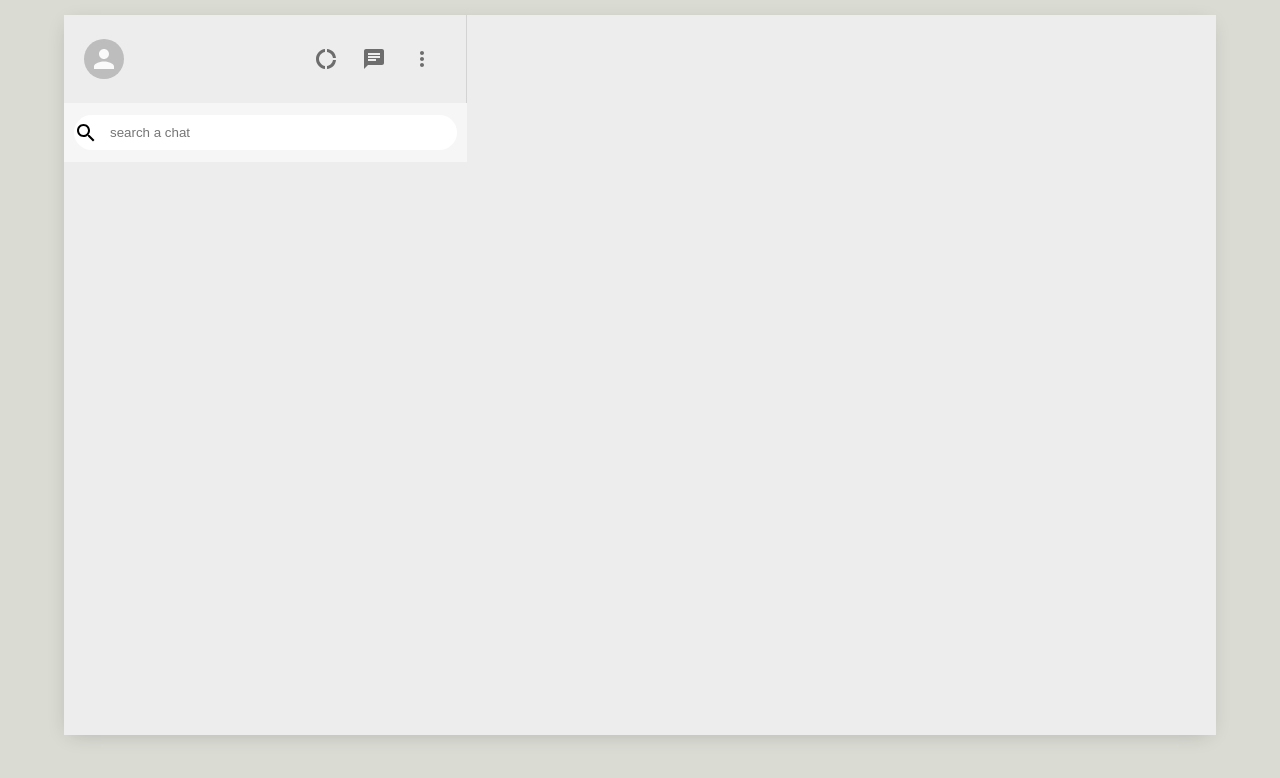
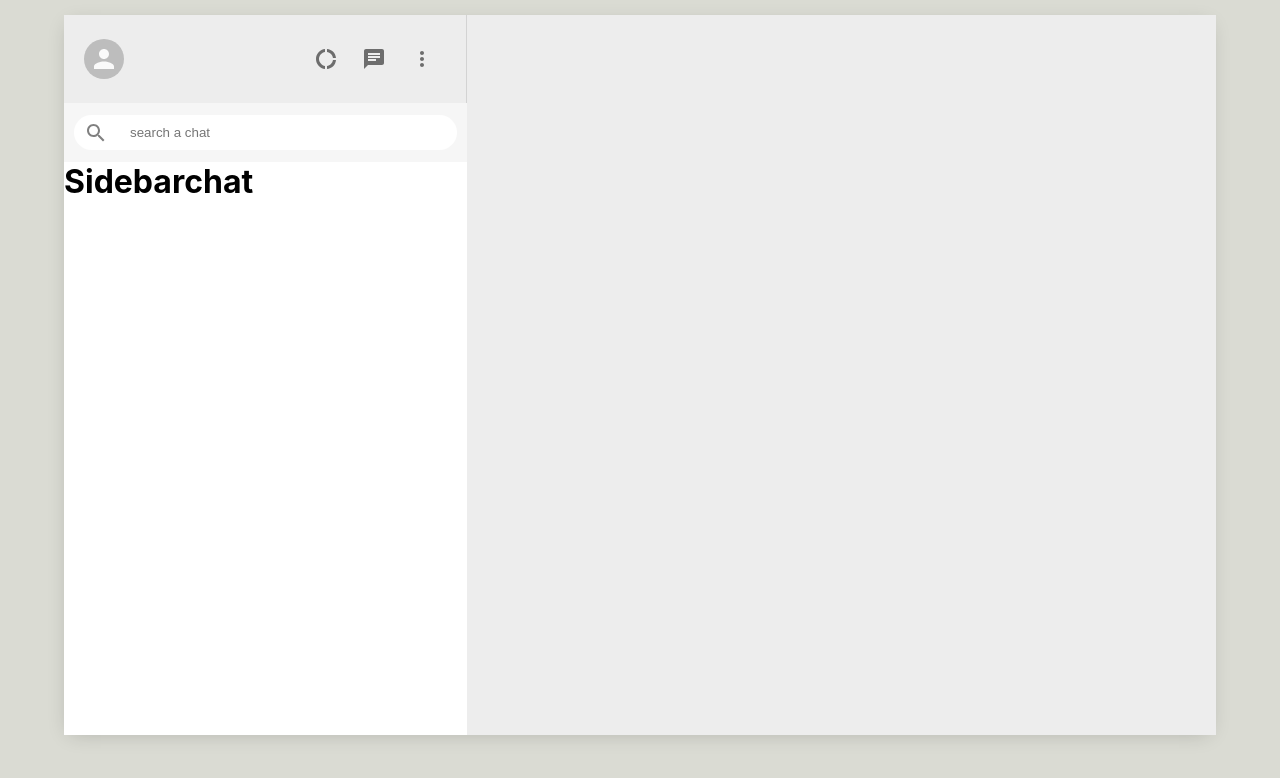
Before and after one commit to Evan-cell/whatsapp-clone, a React (Create React App) app in the folder whatsapp-clone/: page / in a window 1280 px wide. Shown: the top 778 px of the page. Built offline with nearby package versions, Linux system fonts and the light colour scheme.

Commit message:
sidebar__chats

```diff
--- a/whatsapp-clone/src/Sidebar.css
+++ b/whatsapp-clone/src/Sidebar.css
@@ -1,5 +1,7 @@
 .sidebar{
     flex: 0.35;
+    display: flex;
+    flex-direction: column;
 }
 .sidebar__header{
     display: flex;
@@ -38,3 +40,12 @@
     border: none;
     margin-left: 10px;
 }
+.sidebar__searchContainer > .MuiSvgIcon-root{
+    color: grey;
+    padding: 10px;
+}
+.sidebar__chats{
+    background-color: white;
+    flex: 1;
+    overflow: scroll;
+}
--- a/whatsapp-clone/src/Sidebar.js
+++ b/whatsapp-clone/src/Sidebar.js
@@ -1,5 +1,6 @@
 import React from 'react'
 import "./Sidebar.css"
+import Sidebarchat from "./Sidebarchat"
 import { Avatar, IconButton } from "@material-ui/core";
 import { DonutLarge, MoreVert,Chat, SearchOutlined } from '@material-ui/icons';
 function Sidebar() {
@@ -26,7 +27,9 @@ function Sidebar() {
             <input placeholder='search a chat' type='text' />
             </div>
             </div>
-          <div className='sidebar__chats'></div>
+          <div className='sidebar__chats'>
+            <Sidebarchat />
+            </div>
           </div>
 
   )
--- /dev/null
+++ b/whatsapp-clone/src/Sidebarchat.js
@@ -0,0 +1,11 @@
+import React from 'react'
+import "./Sidebarchat.css"
+function Sidebarchat() {
+  return (
+    <div className='sidebar__chat'>
+        <h1>Sidebarchat</h1>
+        </div>
+  )
+}
+
+export default Sidebarchat
```
Also changed, not shown: whatsapp-clone/src/Sidebarchat.css (added).
